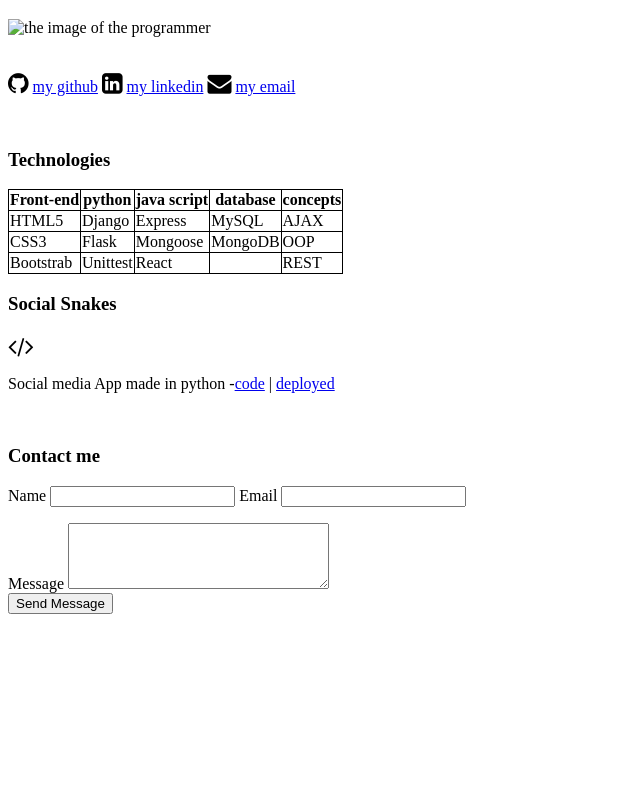
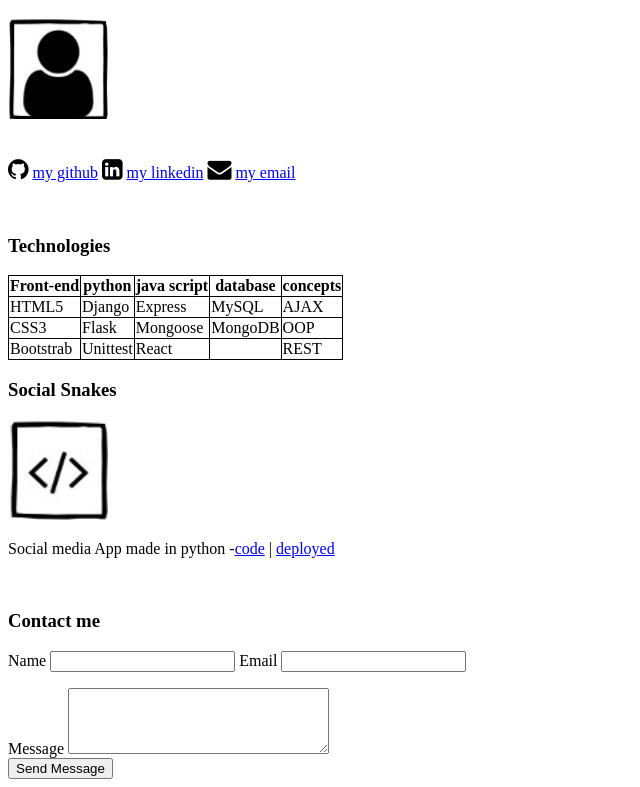
Before and after one commit to s7s3/html, a plain HTML site: page index.html in a window 1280 px wide. Shown: the part 61-848 px from the top of the page, without its empty margins (0-640 px from the left). Before the commit the page ends 800 px from the top, so only its background shows below. Drawn offline with Linux system fonts and the light colour scheme.

Commit message:
image commit

```diff
--- a/index.html
+++ b/index.html
@@ -20,7 +20,7 @@
 </head>
 <body>
     <h1>HOSSAM ALSHAHRANI</h1>
-    <img src="programmer.jpg" alt="the image of the programmer " height="100" width="100">
+    <img src="profile.jpg" alt="the image of the programmer " height="100" width="100">
 
     <br><br>
     <p> <i style="font-size:24px" class="fa">&#xf09b;</i>
@@ -68,7 +68,7 @@
     </tr>
 </table>
 <h3>Social Snakes</h3>
-<i style="font-size:24px" class="fa">&#xf121;</i>
+<img src="soc.jpg" alt="the image of the programmer " height="100" width="100">
 
 
     <p> Social media App made in python -<a href="#">code</a> | <a href="#">deployed</a></p>
```
Also changed, not shown: profile.jpg (added), soc.jpg (added).
